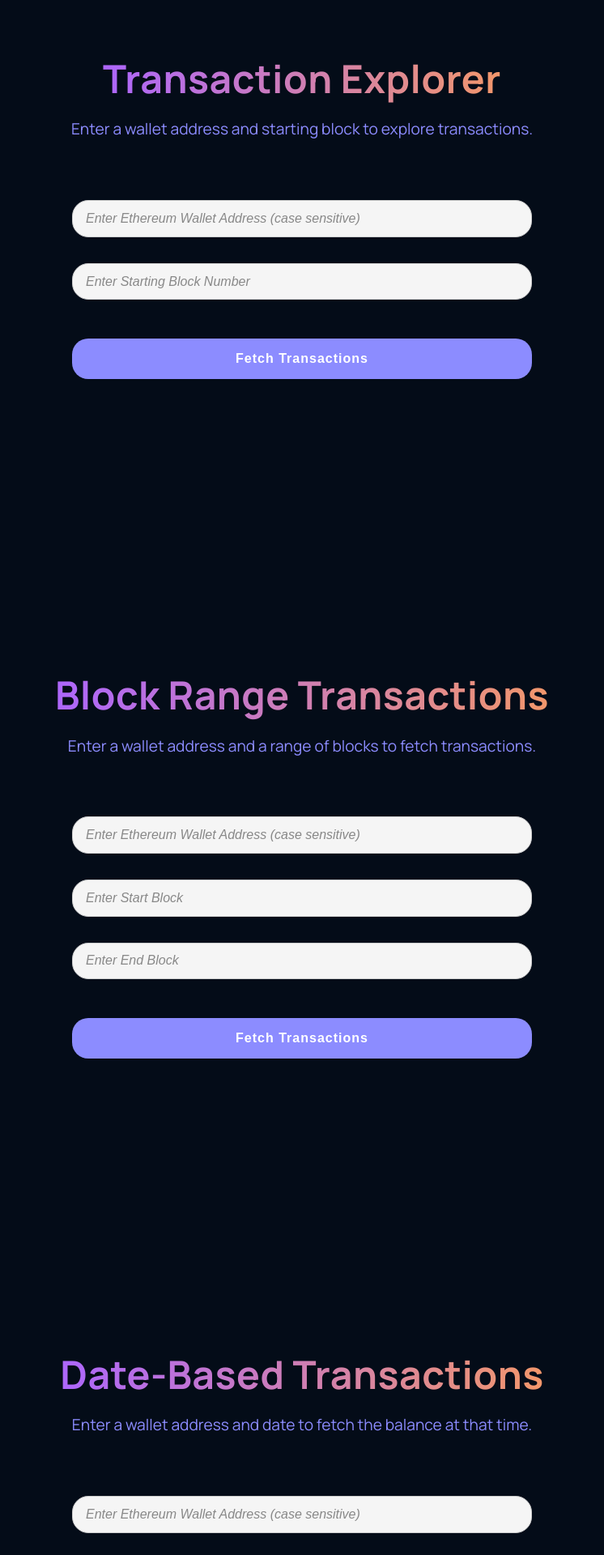
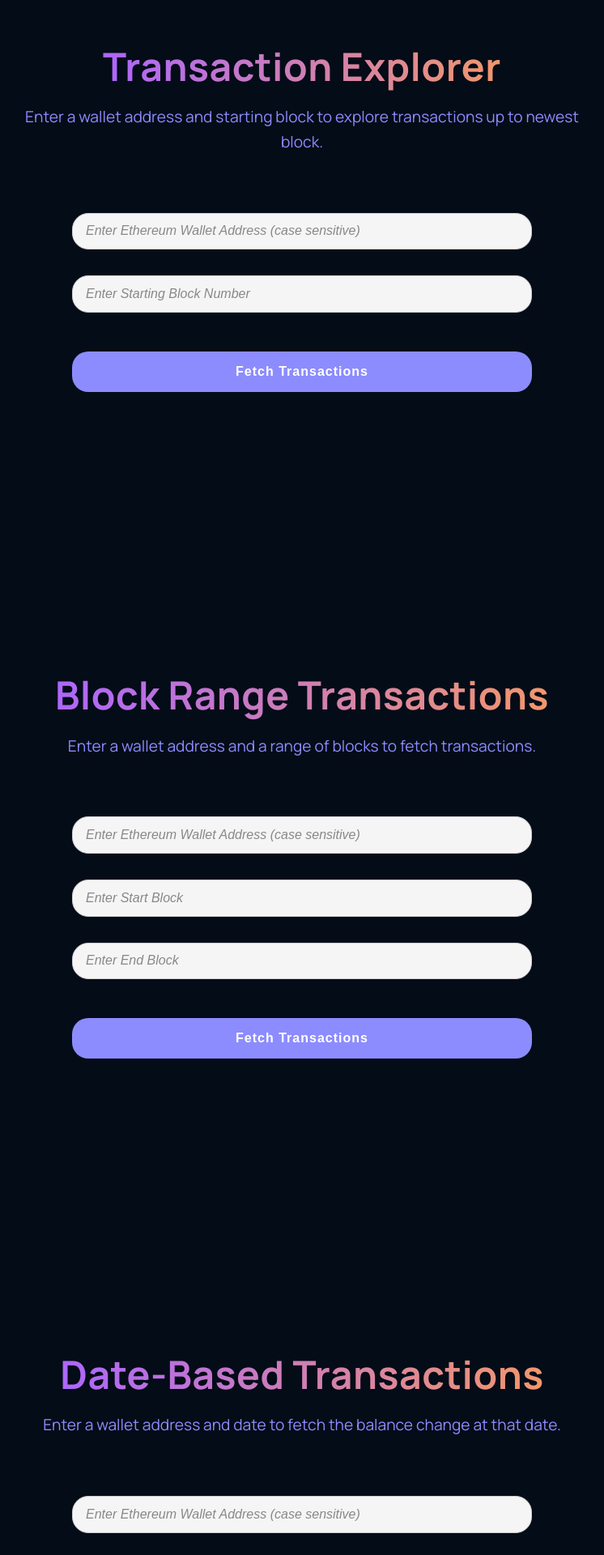
Before and after one commit to anavoy/Ethereum-Transactions-Crawler, a React (Create React App) app: page / in a window 1280 px wide. Shown: the part 980-2900 px from the top of the page at 81% size, without its empty margins (267-1013 px from the left). Built offline with nearby package versions, Linux system fonts and the light colour scheme; no server answers.

Commit message:
styles changes

```diff
--- a/src/components/TransactionList/transactionList.css
+++ b/src/components/TransactionList/transactionList.css
@@ -20,8 +20,12 @@
   text-align: center;
   font-size: 1rem;
   margin-bottom: 6rem;
-  color: #34e7e4;
+  color: var(--color-text);
    margin: 0.5rem 0;
+}
+
+.transaction-size-header{
+  font-size: 2rem;
 }
 
 .transaction-list {
--- a/src/components/TransactionList/transactionList.jsx
+++ b/src/components/TransactionList/transactionList.jsx
@@ -8,11 +8,10 @@ const TransactionList = ({ transactions, wallet }) => {
   const [selectedTransaction, setSelectedTransaction] = useState(null);
   const [listHeight, setListHeight] = useState(window.innerHeight - 100);
 
-
   useEffect(() => {
     const handleResize = () => {
       const newHeight = window.innerHeight - 100;
-      setListHeight(newHeight > 0 ? newHeight : 200); // Minimalna visina
+      setListHeight(newHeight > 0 ? newHeight : 200);
     };
     handleResize();
     window.addEventListener('resize', handleResize);
@@ -39,7 +38,10 @@ const TransactionList = ({ transactions, wallet }) => {
 
     const received = wallet.toLowerCase() === transaction.to.toLowerCase();
 
-		const formatedDate = new Date(transaction.timeStamp*1000).toISOString().split(".")[0].replace('T', ' ');
+    const formatedDate = new Date(transaction.timeStamp * 1000)
+      .toISOString()
+      .split('.')[0]
+      .replace('T', ' ');
 
     return (
       <div
@@ -56,8 +58,11 @@ const TransactionList = ({ transactions, wallet }) => {
         <span className='transaction-cell transaction-to'>
           <strong>To:</strong> {transaction.to}
         </span>
-        <span className={`transaction-cell transaction-amount ${received ? 'transaction-amount-positive' : 'transaction-amount-negative'}`}>
-          {received ? "+": "-"}{roundedAmount} ETH
+        <span
+          className={`transaction-cell transaction-amount ${received ? 'transaction-amount-positive' : 'transaction-amount-negative'}`}
+        >
+          {received ? '+' : '-'}
+          {roundedAmount} ETH
         </span>
         <span className='transaction-cell transaction-hash'>
           <strong>Date:</strong> {formatedDate} <br />
@@ -67,8 +72,7 @@ const TransactionList = ({ transactions, wallet }) => {
     );
   };
 
-	const totalChange = transactions.reduce(
-			(accumulator, currentValue) => {
+  const totalChange = transactions.reduce((accumulator, currentValue) => {
     if (currentValue.from.toLowerCase() === wallet.toLowerCase()) {
       accumulator -= parseFloat(currentValue.value);
     } else {
@@ -76,17 +80,19 @@ const TransactionList = ({ transactions, wallet }) => {
     }
 
     return accumulator;
-			},
-			0,
-	)
+  }, 0);
 
   const amountInETH = parseFloat(totalChange) / 1e18;
   const roundedAmount = amountInETH.toFixed(4);
 
   return (
     <div className='transaction-list-container'>
-				<h2 className='transaction-header'>Total change: {roundedAmount > 0 ? "+" : "-"}{roundedAmount} ETH</h2>
-				<h2 className='transaction-header'>Transactions list</h2>
+      <h2 className='transaction-header transaction-size-header'>Transactions list</h2>
+      <h2 className='transaction-header'>
+        Total change: {roundedAmount > 0 ? '+' : '-'}
+        {roundedAmount} ETH
+      </h2>
+
       <div className='transaction-list'>
         <List
           height={Math.min(listHeight, 500)}
--- a/src/sections/TransactionByDateSection.jsx
+++ b/src/sections/TransactionByDateSection.jsx
@@ -38,7 +38,7 @@ const TransactionByDateSection = () => {
 			<section id='dateBasedTransactions' className='explorer-section'>
 				<TextBlock type='h2' text='Date-Based Transactions' as='h2'/>
 				<TextBlock
-						text='Enter a wallet address and date to fetch the balance at that time.'
+						text='Enter a wallet address and date to fetch the balance change at that date.'
 						as='p'
 				/>
 				<TransactionByDateForm onSubmit={handleDateBasedSubmit}/>
--- a/src/sections/TransactionExplorerSection.jsx
+++ b/src/sections/TransactionExplorerSection.jsx
@@ -39,7 +39,7 @@ const TransactionExplorerSection = () => {
 			<section id='transactionExplorer' className='explorer-section'>
 				<TextBlock type='h2' text='Transaction Explorer' as='h2'/>
 				<TextBlock
-						text='Enter a wallet address and starting block to explore transactions.'
+						text='Enter a wallet address and starting block to explore transactions up to newest block.'
 						as='p'
 				/>
 				<TransactionExplorerForm onSubmit={handleWalletSubmit} onWallet/>
```
Lines whose indentation alone changed are shown as unchanged.
